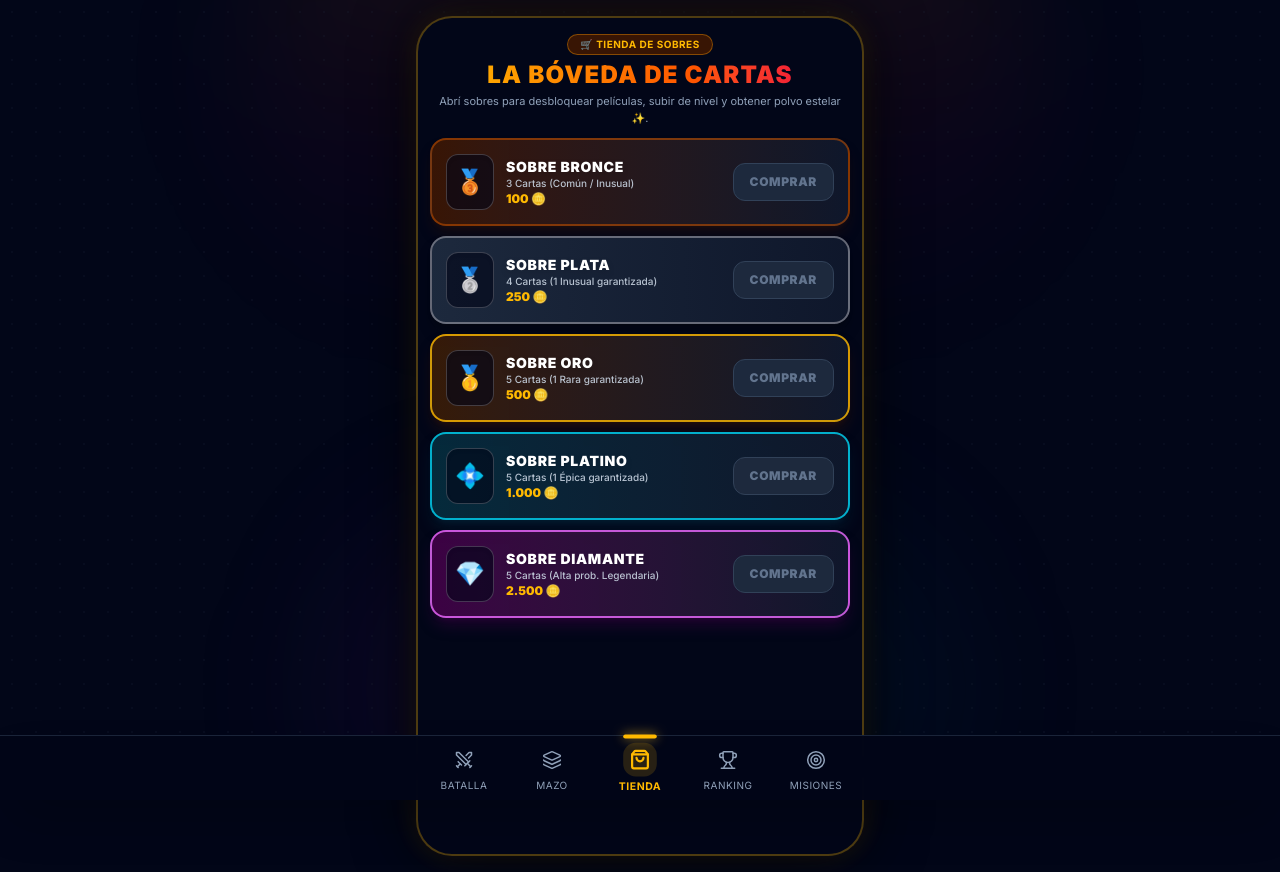
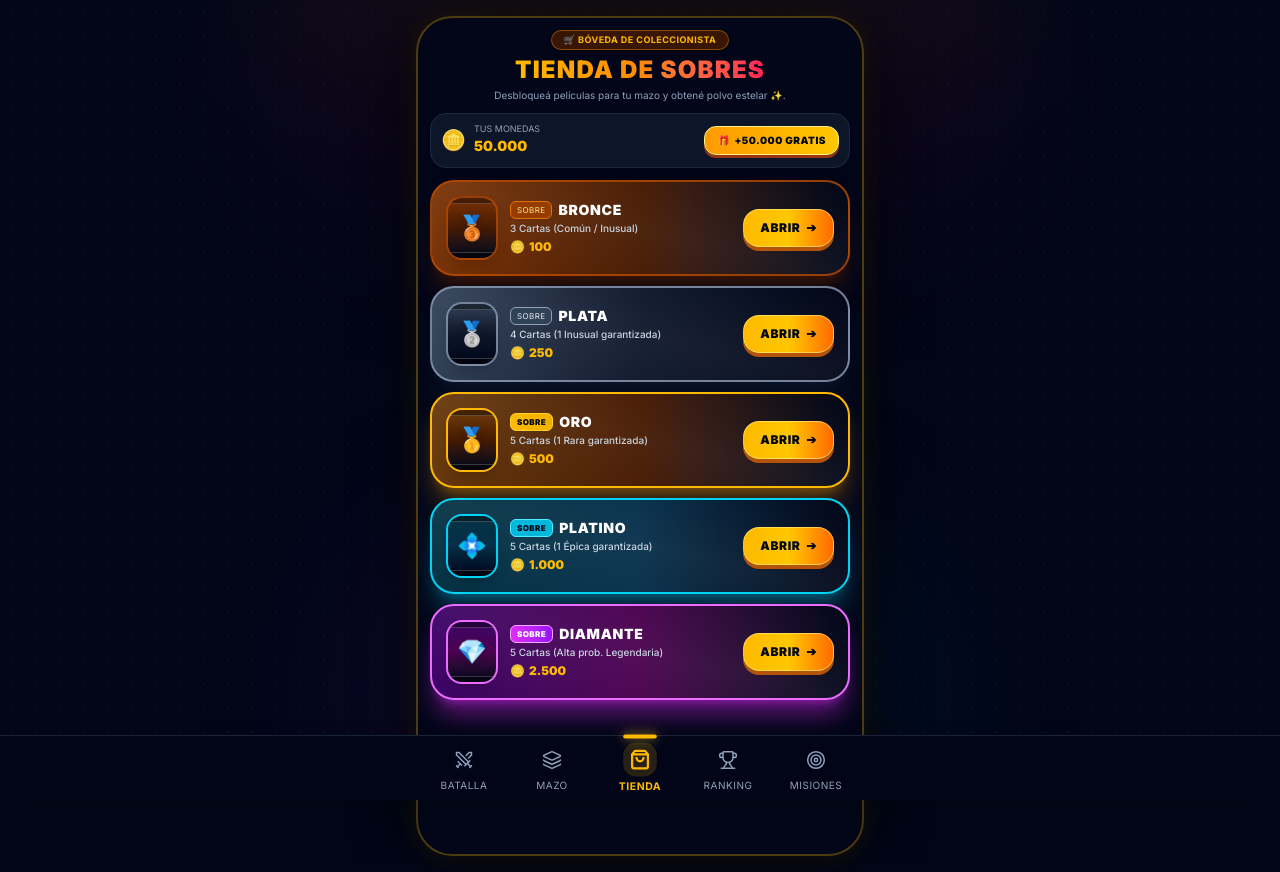
Before and after one commit to tomireyes28/frame-clash, a Next.js app in the folder web/: page /shop in a window 1280 px wide. Built offline with nearby package versions, Linux system fonts and the light colour scheme; no server answers.

Commit message:
feat(shop): redesign 3D foil booster packs, live coin balance, instant demo coin claim and full gacha opening flow

```diff
--- a/web/src/app/shop/page.tsx
+++ b/web/src/app/shop/page.tsx
@@ -7,6 +7,7 @@ import { AnimatePresence, motion } from 'framer-motion';
 import ShopHeader from '@/components/shop/ShopHeader';
 import PackDisplay from '@/components/shop/PackDisplay';
 import PackOpeningModal from '@/components/shop/PackOpeningModal';
+import { soundManager } from '@/utils/audio';
 
 // 📚 Los 5 Sobres Oficiales con drop rates y garantías
 const AVAILABLE_PACKS = [
@@ -57,31 +58,67 @@ export default function ShopPage() {
   const [error, setError] = useState<string | null>(null);
   const [packResult, setPackResult] = useState<BuyPackResponse | null>(null);
   const [activePackName, setActivePackName] = useState<string>('Oro');
-  const [currentCoins, setCurrentCoins] = useState<number | null>(null);
+  const [currentCoins, setCurrentCoins] = useState<number>(50000);
 
   useEffect(() => {
-    shopService
-      .getUserBalance()
-      .then((coins) => setCurrentCoins(coins))
-      .catch(() => setCurrentCoins(0));
+    // Cargar monedas guardadas o valor por defecto
+    const saved = localStorage.getItem('frameclash_demo_coins');
+    if (saved) {
+      setCurrentCoins(Number(saved));
+    } else {
+      shopService
+        .getUserBalance()
+        .then((coins) => {
+          const balance = coins > 0 ? coins : 50000;
+          setCurrentCoins(balance);
+          localStorage.setItem('frameclash_demo_coins', String(balance));
+        })
+        .catch(() => {
+          setCurrentCoins(50000);
+          localStorage.setItem('frameclash_demo_coins', '50000');
+        });
+    }
   }, []);
 
+  const handleClaimFreeCoins = async () => {
+    soundManager.playCoinTally();
+    const newBalance = currentCoins + 50000;
+    setCurrentCoins(newBalance);
+    localStorage.setItem('frameclash_demo_coins', String(newBalance));
+
+    const confetti = (await import('canvas-confetti')).default;
+    confetti({
+      particleCount: 80,
+      spread: 60,
+      origin: { y: 0.3 },
+      colors: ['#F59E0B', '#FBBF24', '#FDE047'],
+    });
+  };
+
   const handleBuyPack = async (packId: string) => {
+    const pack = AVAILABLE_PACKS.find((p) => p.id === packId);
+    if (!pack) return;
+
+    if (currentCoins < pack.price) {
+      setError(`Necesitás ${pack.price} monedas. ¡Reclamá monedas gratis arriba para abrirlo!`);
+      return;
+    }
+
     setLoadingPackId(packId);
     setError(null);
-
-    const pack = AVAILABLE_PACKS.find((p) => p.id === packId);
-    if (pack) setActivePackName(pack.name);
+    setActivePackName(pack.name);
 
     try {
       const result = await shopService.buyPack(packId);
+      const remainingCoins = Math.max(0, currentCoins - pack.price);
+      setCurrentCoins(remainingCoins);
+      localStorage.setItem('frameclash_demo_coins', String(remainingCoins));
       setPackResult(result);
-      setCurrentCoins(result.newBalance);
     } catch (err) {
       if (err instanceof Error) {
         setError(err.message);
       } else {
-        setError('Error al conectar con la tienda.');
+        setError('Error al procesar la apertura del sobre.');
       }
     } finally {
       setLoadingPackId(null);
@@ -90,19 +127,23 @@ export default function ShopPage() {
 
   return (
     <div className="w-full flex flex-col items-center p-3 pb-8 font-sans">
-      <ShopHeader />
+      <ShopHeader
+        currentCoins={currentCoins}
+        onClaimFreeCoins={handleClaimFreeCoins}
+      />
 
       {/* Alertas de error */}
       {error ? (
         <motion.div
           initial={{ opacity: 0, y: -10 }}
           animate={{ opacity: 1, y: 0 }}
-          className="mb-3 w-full bg-rose-950/60 border border-rose-600 text-rose-200 p-3 rounded-2xl text-center text-xs font-bold"
+          className="mb-3 w-full bg-rose-950/80 border-2 border-rose-500/80 text-rose-200 p-3 rounded-2xl text-center text-xs font-bold shadow-lg"
         >
           🚨 {error}
         </motion.div>
       ) : null}
 
+      {/* CATÁLOGO DE SOBRES FOIL 3D */}
       <div className="w-full flex flex-col gap-2.5">
         {AVAILABLE_PACKS.map((pack) => (
           <PackDisplay
@@ -114,10 +155,7 @@ export default function ShopPage() {
             colorClasses={pack.colorClasses}
             emoji={pack.emoji}
             isLoading={loadingPackId === pack.id}
-            disabled={
-              (loadingPackId !== null && loadingPackId !== pack.id) ||
-              (currentCoins !== null && currentCoins < pack.price)
-            }
+            disabled={loadingPackId !== null && loadingPackId !== pack.id}
             onBuy={handleBuyPack}
           />
         ))}
--- a/web/src/components/shop/PackDisplay.tsx
+++ b/web/src/components/shop/PackDisplay.tsx
@@ -3,6 +3,7 @@
 
 import React from 'react';
 import { motion } from 'framer-motion';
+import { soundManager } from '@/utils/audio';
 
 interface PackDisplayProps {
   packId: string;
@@ -16,57 +17,133 @@ interface PackDisplayProps {
   onBuy: (packId: string) => void;
 }
 
+const PACK_AESTHETICS: Record<string, { gradient: string; border: string; glow: string; badge: string; accent: string }> = {
+  BRONZE: {
+    gradient: 'from-amber-900 via-amber-950 to-slate-950',
+    border: 'border-amber-700/80',
+    glow: 'shadow-amber-950/60',
+    badge: 'bg-amber-800 text-amber-200 border-amber-600',
+    accent: 'text-amber-400',
+  },
+  SILVER: {
+    gradient: 'from-slate-700 via-slate-900 to-slate-950',
+    border: 'border-slate-400/80',
+    glow: 'shadow-slate-900/60',
+    badge: 'bg-slate-700 text-slate-200 border-slate-400',
+    accent: 'text-slate-200',
+  },
+  GOLD: {
+    gradient: 'from-yellow-900/90 via-amber-950 to-slate-950',
+    border: 'border-amber-400',
+    glow: 'shadow-amber-500/30 shadow-[0_0_25px_rgba(251,191,36,0.25)]',
+    badge: 'bg-gradient-to-r from-amber-400 to-yellow-500 text-slate-950 font-black border-amber-300',
+    accent: 'text-amber-300',
+  },
+  PLATINUM: {
+    gradient: 'from-cyan-950 via-sky-950 to-slate-950',
+    border: 'border-cyan-400',
+    glow: 'shadow-cyan-500/30 shadow-[0_0_25px_rgba(56,189,248,0.25)]',
+    badge: 'bg-cyan-500 text-slate-950 font-black border-cyan-300',
+    accent: 'text-cyan-300',
+  },
+  DIAMOND: {
+    gradient: 'from-purple-950 via-fuchsia-950 to-slate-950',
+    border: 'border-fuchsia-400',
+    glow: 'shadow-fuchsia-500/40 shadow-[0_0_30px_rgba(217,70,239,0.3)]',
+    badge: 'bg-gradient-to-r from-fuchsia-500 to-purple-600 text-white font-black border-fuchsia-300',
+    accent: 'text-fuchsia-300',
+  },
+};
+
 export default function PackDisplay({
   packId,
   name,
   price,
-  colorClasses,
   emoji,
   guaranteeText,
   isLoading,
   disabled,
   onBuy,
 }: PackDisplayProps) {
+  const style = PACK_AESTHETICS[packId] || PACK_AESTHETICS.GOLD;
+
+  const handleBuyClick = () => {
+    soundManager.playButtonClick();
+    onBuy(packId);
+  };
+
   return (
     <motion.div
-      whileHover={{ scale: 1.01 }}
-      className={`w-full p-3.5 rounded-2xl border-2 flex items-center justify-between shadow-lg relative overflow-hidden ${colorClasses}`}
+      whileHover={{ scale: 1.02, y: -2 }}
+      className={`w-full p-3.5 rounded-3xl border-2 flex items-center justify-between shadow-xl relative overflow-hidden bg-gradient-to-r ${style.gradient} ${style.border} ${style.glow}`}
     >
-      {/* LADO IZQUIERDO: SOBRE EMOJI + INFO */}
-      <div className="flex items-center gap-3 min-w-0">
+      {/* Brillo foil diagonal */}
+      <div className="absolute inset-0 bg-gradient-to-tr from-transparent via-white/5 to-transparent pointer-events-none" />
+
+      {/* LADO IZQUIERDO: MINIATURA DE SOBRE FOIL + INFO */}
+      <div className="flex items-center gap-3 min-w-0 z-10">
+        {/* SOBRE 3D COMPACTO CON BORDE METÁLICO */}
         <motion.div
-          animate={isLoading ? { scale: [1, 1.15, 1], rotate: [-5, 5, -5] } : {}}
-          transition={{ repeat: isLoading ? Infinity : 0, duration: 0.5 }}
-          className="w-12 h-14 rounded-xl bg-slate-950/60 border border-white/20 flex items-center justify-center text-2xl shadow-inner shrink-0"
+          animate={isLoading ? { rotate: [-8, 8, -8], scale: [1, 1.1, 1] } : {}}
+          transition={{ repeat: isLoading ? Infinity : 0, duration: 0.4 }}
+          className={`w-13 h-16 rounded-2xl bg-gradient-to-b ${style.gradient} border-2 ${style.border} flex flex-col items-center justify-center relative shadow-lg shrink-0 overflow-hidden`}
         >
-          {emoji}
+          {/* Crimp superior de aluminio */}
+          <div className="w-full h-1.5 bg-black/40 border-b border-white/20" />
+          <span className="text-2xl my-auto drop-shadow-md">{emoji}</span>
+          {/* Crimp inferior */}
+          <div className="w-full h-1.5 bg-black/40 border-t border-white/20" />
         </motion.div>
 
+        {/* DETALLES DEL SOBRE */}
         <div className="min-w-0">
-          <h3 className="text-sm font-black text-white uppercase tracking-wider truncate drop-shadow-md">
-            Sobre {name}
+          <div className="flex items-center gap-1.5 mb-0.5">
+            <span className={`text-[8px] uppercase tracking-wider px-1.5 py-0.5 rounded-md border ${style.badge}`}>
+              SOBRE
+            </span>
+            <h3 className="text-sm font-black text-white uppercase tracking-wider truncate">
+              {name}
             </h3>
-          <span className="text-[10px] text-slate-300/90 font-medium block leading-tight">
-            {guaranteeText || 'Cartas coleccionables'}
+          </div>
+
+          <span className="text-[10px] text-slate-300 font-medium block truncate leading-tight">
+            {guaranteeText || '5 Cartas Coleccionables'}
           </span>
-          <span className="text-xs font-black text-amber-400 font-mono mt-0.5 block">
-            {price.toLocaleString('es-AR')} 🪙
+
+          <div className="flex items-center gap-1 mt-1">
+            <span className="text-xs">🪙</span>
+            <span className="text-xs font-black text-amber-400 font-mono">
+              {price.toLocaleString('es-AR')}
             </span>
           </div>
         </div>
+      </div>
 
-      {/* LADO DERECHO: BOTÓN DE COMPRA 3D */}
-      <button
-        onClick={() => onBuy(packId)}
+      {/* LADO DERECHO: BOTÓN DE COMPRA ARCADE 3D */}
+      <div className="z-10 shrink-0 pl-2">
+        <motion.button
+          whileTap={!disabled && !isLoading ? { scale: 0.95 } : {}}
+          onClick={handleBuyClick}
           disabled={disabled || isLoading}
-        className={`px-4 py-2.5 rounded-xl font-black text-xs uppercase tracking-wider transition-all shadow-[0_4px_0_#b45309] active:translate-y-1 active:shadow-none shrink-0 ${
+          className={`px-4 py-2.5 rounded-2xl font-black text-xs uppercase tracking-wider transition-all shadow-[0_4px_0_#9a3412] active:translate-y-1 active:shadow-none flex items-center gap-1.5 ${
             disabled || isLoading
-            ? 'bg-slate-800 text-slate-500 shadow-none cursor-not-allowed border border-slate-700'
-            : 'bg-gradient-to-r from-amber-400 to-yellow-400 hover:from-amber-300 hover:to-yellow-300 text-slate-950 cursor-pointer'
+              ? 'bg-slate-800 text-slate-500 shadow-none cursor-not-allowed border border-slate-700 opacity-60'
+              : 'bg-gradient-to-r from-amber-400 via-yellow-400 to-orange-500 hover:from-amber-300 hover:to-orange-400 text-slate-950 cursor-pointer border border-yellow-200/60 shadow-[0_4px_0_#b45309]'
           }`}
         >
-        {isLoading ? 'Abriendo...' : 'Comprar'}
-      </button>
+          {isLoading ? (
+            <>
+              <div className="w-3.5 h-3.5 border-2 border-slate-950 border-t-transparent rounded-full animate-spin" />
+              <span>Abriendo...</span>
+            </>
+          ) : (
+            <>
+              <span>Abrir</span>
+              <span>➔</span>
+            </>
+          )}
+        </motion.button>
+      </div>
     </motion.div>
   );
 }
--- a/web/src/components/shop/ShopHeader.tsx
+++ b/web/src/components/shop/ShopHeader.tsx
@@ -2,19 +2,52 @@
 'use client';
 
 import React from 'react';
+import { motion } from 'framer-motion';
 
-export default function ShopHeader() {
+interface ShopHeaderProps {
+  currentCoins: number | null;
+  onClaimFreeCoins: () => void;
+}
+
+export default function ShopHeader({ currentCoins, onClaimFreeCoins }: ShopHeaderProps) {
   return (
-    <div className="w-full text-center mb-3">
-      <span className="bg-amber-950/80 text-amber-400 border border-amber-500/40 text-[10px] font-mono font-bold px-3 py-0.5 rounded-full uppercase tracking-wider inline-block mb-1">
-        🛒 Tienda de Sobres
+    <div className="w-full flex flex-col items-center text-center mb-3">
+      {/* Título & Badge */}
+      <span className="bg-amber-950/80 text-amber-400 border border-amber-500/40 text-[9px] font-mono font-bold px-3 py-0.5 rounded-full uppercase tracking-wider inline-block mb-1 shadow-md">
+        🛒 Bóveda de Coleccionista
       </span>
-      <h1 className="text-2xl font-black bg-gradient-to-r from-amber-400 via-orange-500 to-rose-600 bg-clip-text text-transparent uppercase tracking-wider">
-        La Bóveda de Cartas
+      <h1 className="text-2xl font-black bg-gradient-to-r from-amber-400 via-orange-400 to-rose-500 bg-clip-text text-transparent uppercase tracking-wider">
+        Tienda de Sobres
       </h1>
-      <p className="text-[11px] text-slate-400 mt-0.5">
-        Abrí sobres para desbloquear películas, subir de nivel y obtener polvo estelar ✨.
+      <p className="text-[10px] text-slate-400 mt-0.5 mb-2.5">
+        Desbloqueá películas para tu mazo y obtené polvo estelar ✨.
       </p>
+
+      {/* BALANCE Y BOTÓN DE MONEDAS GRATIS */}
+      <div className="w-full bg-slate-900/90 border border-slate-800 p-2.5 rounded-2xl flex items-center justify-between shadow-lg">
+        <div className="flex items-center gap-2">
+          <span className="text-xl">🪙</span>
+          <div className="text-left">
+            <span className="text-[9px] text-slate-400 font-mono block leading-none">
+              TUS MONEDAS
+            </span>
+            <span className="text-sm font-black text-amber-400 font-mono">
+              {currentCoins !== null ? currentCoins.toLocaleString('es-AR') : '...'}
+            </span>
+          </div>
+        </div>
+
+        {/* 🎁 BOTÓN DE TOP-UP DEMO */}
+        <motion.button
+          whileHover={{ scale: 1.05 }}
+          whileTap={{ scale: 0.95 }}
+          onClick={onClaimFreeCoins}
+          className="py-1.5 px-3 bg-gradient-to-r from-amber-500 to-yellow-400 hover:from-amber-400 hover:to-yellow-300 text-slate-950 font-black text-[10px] uppercase tracking-wider rounded-xl shadow-[0_3px_0_#9a3412] active:translate-y-0.5 active:shadow-none transition flex items-center gap-1 cursor-pointer border border-yellow-200"
+        >
+          <span>🎁</span>
+          <span>+50.000 Gratis</span>
+        </motion.button>
+      </div>
     </div>
   );
 }
```
Also changed, not shown: web/src/services/shop.service.ts (+40 -19 lines), 2 other files (tests, documents, lock files or other folders). Lines whose indentation alone changed are shown as unchanged.
